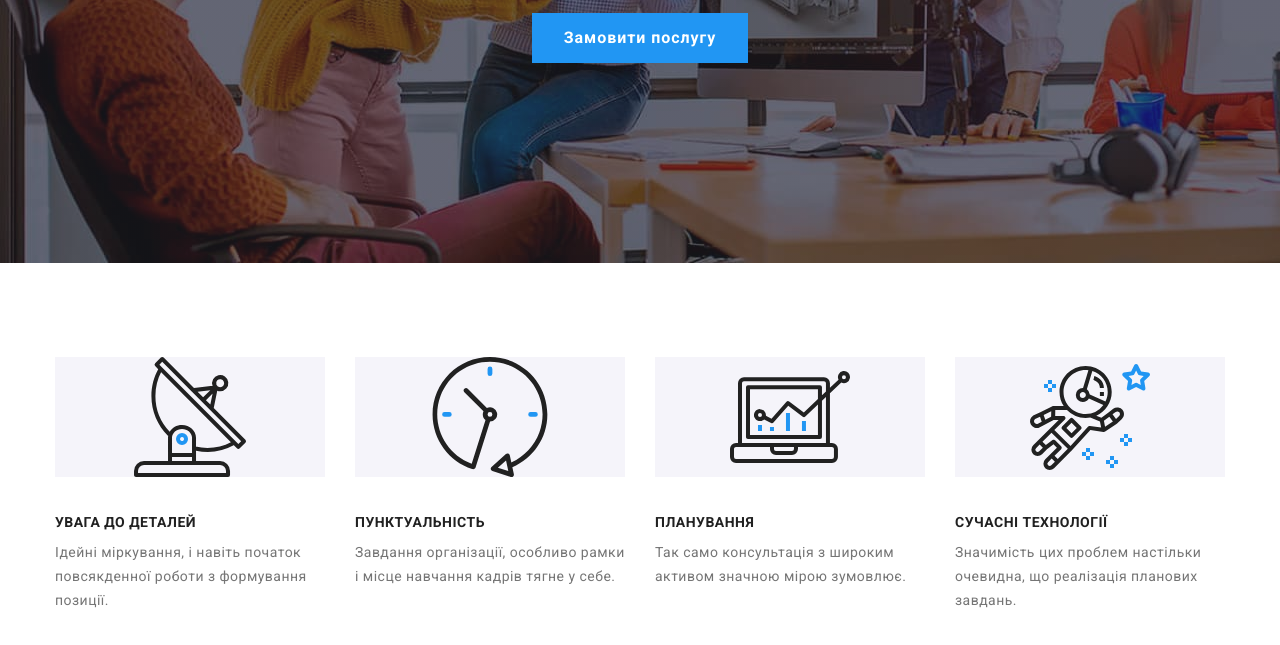
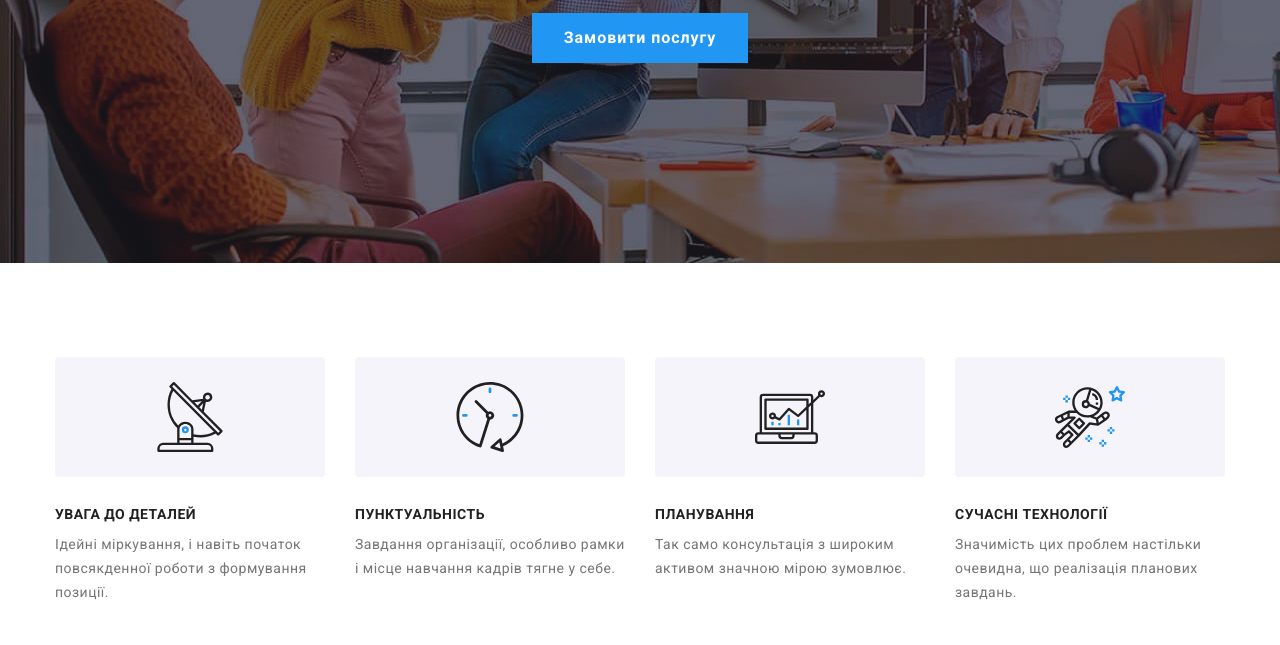
Before and after one commit to KononenkoMykola/goit-markup-hw-04, a plain HTML site: page index.html in a window 1280 px wide. Shown: the part 417-1062 px from the top of the page. Drawn offline with nearby package versions, Linux system fonts and the light colour scheme.

Commit message:
fixed features

```diff
--- a/css/style.css
+++ b/css/style.css
@@ -184,11 +184,17 @@ line-height: 1.14;
 margin-bottom: 10px;
 text-transform: uppercase;
 }
-.features .item-icon{
+
+.features-list .icons{
     width: 270px;
     height: 120px;
     background-color:var(--third-background-color);
+    border-radius: 4px;
     margin-bottom: 30px;
+    justify-content: center;
+    align-items: center;
+    display: flex;
+
 }
 
 /* section work */
--- a/index.html
+++ b/index.html
@@ -46,30 +46,30 @@
                 <h2 class="section-title visually-hidden">Особливості</h2>
                 <ul class="features-list">
                     <li class="item">
-                    <svg class="item-icon">
+                       <div class="icons"><svg class="item-icon"widht="70" height="70">
                         <use href="./images/icons.svg#icon-antenna"></use>
-                    </svg>
+                    </svg></div>
                             <h3 class="title">УВАГА ДО ДЕТАЛЕЙ</h3>
                                 <p>Ідейні міркування, і навіть початок повсякденної роботи з формування позиції.</p>
                         </li>
                     <li class="item">
-                        <svg class="item-icon">
+                        <div class="icons"><svg class="item-icon"widht="70" height="70">
                             <use href="./images/icons.svg#icon-clock"></use>
-                        </svg>
+                        </svg></div>
                         <h3 class="title">ПУНКТУАЛЬНІСТЬ</h3>
                             <p>Завдання організації, особливо рамки і місце навчання кадрів тягне у себе.</p>
                     </li>
                     <li class="item">
-                        <svg class="item-icon">
+                        <div class="icons"><svg class="item-icon"widht="70" height="70">
                             <use href="./images/icons.svg#icon-diagram"></use>
-                        </svg>
+                        </svg></div>
                         <h3 class="title">ПЛАНУВАННЯ</h3>
                             <p>Так само консультація з широким активом значною мірою зумовлює.</p>
                     </li>
                     <li class="item">
-                        <svg class="item-icon">
+                        <div class="icons"><svg class="item-icon"widht="70" height="70">
                             <use href="./images/icons.svg#icon-astronaut"></use>
-                        </svg>
+                        </svg></div>
                         <h3 class="title">СУЧАСНІ ТЕХНОЛОГІЇ</h3>
                             <p>Значимість цих проблем настільки очевидна, що реалізація планових завдань.</p>
                     </li>
```
Lines whose indentation alone changed are shown as unchanged.
